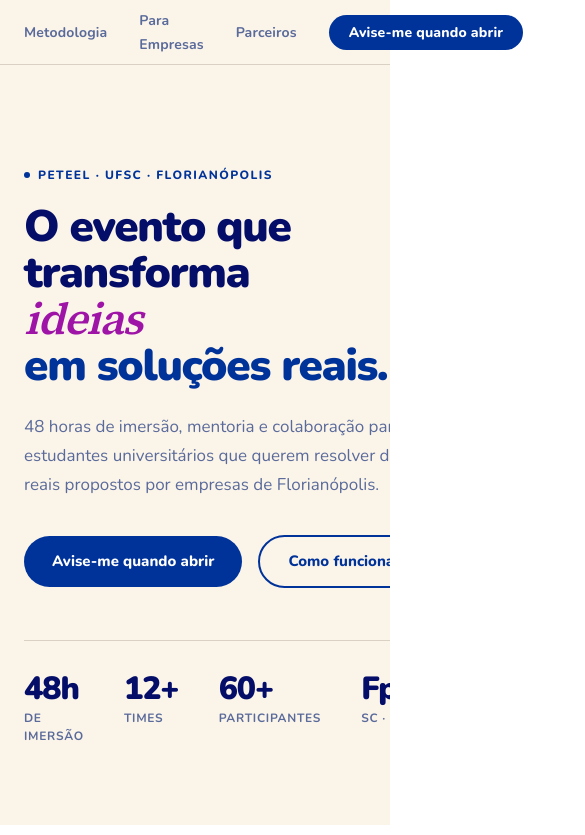
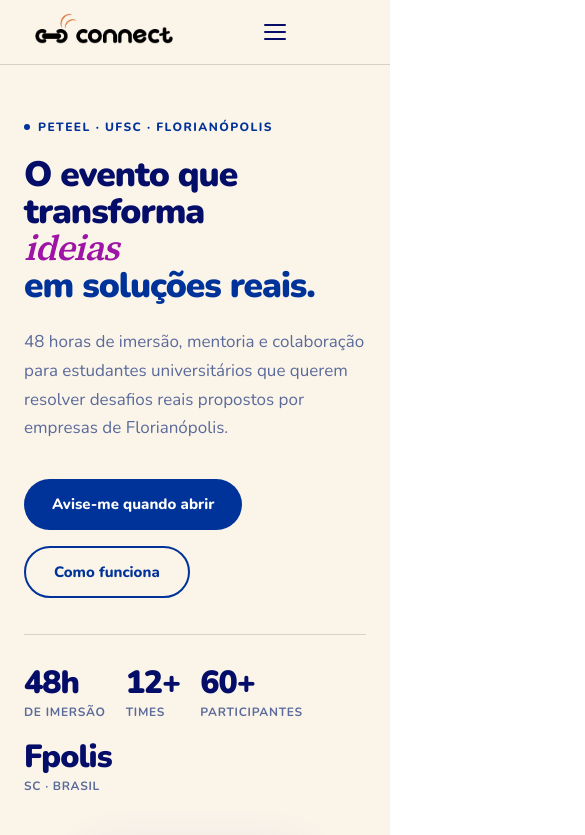
Before and after one commit to MaedaArthur/connect-site, a Next.js app: page / in a window 390 px wide. Shown: the top 835 px of the page, 585 px wide, since content can reach past the window. Built offline with nearby package versions, Linux system fonts and the light colour scheme.

Commit message:
adicionado compatibilidade mobile

```diff
--- a/app/layout.tsx
+++ b/app/layout.tsx
@@ -49,6 +49,7 @@ export default function RootLayout({
   return (
     <html lang="pt-BR">
       <head>
+        <meta name="viewport" content="width=device-width, initial-scale=1" />
         <style dangerouslySetInnerHTML={{ __html: cssVars }} />
         <link rel="preconnect" href="https://fonts.googleapis.com" />
         <link rel="preconnect" href="https://fonts.gstatic.com" crossOrigin="anonymous" />
--- a/components/layout/Footer.module.css
+++ b/components/layout/Footer.module.css
@@ -77,3 +77,16 @@
   text-transform: uppercase;
   color: rgba(219, 208, 196, 0.3);
 }
+
+@media (max-width: 640px) {
+  .inner {
+    flex-direction: column;
+    align-items: flex-start;
+    gap: 24px;
+  }
+
+  .links {
+    gap: 20px;
+    flex-wrap: wrap;
+  }
+}
--- a/components/layout/Nav.module.css
+++ b/components/layout/Nav.module.css
@@ -89,3 +89,73 @@
   transform: translateY(-1px);
   color: #fff !important;
 }
+
+/* ── Hamburger ── */
+.hamburger {
+  display: none;
+  flex-direction: column;
+  justify-content: center;
+  gap: 5px;
+  background: none;
+  border: none;
+  cursor: pointer;
+  padding: 6px;
+  z-index: 110;
+}
+.hamburger span {
+  display: block;
+  width: 22px;
+  height: 2px;
+  background: var(--azul-escuro);
+  border-radius: 2px;
+  transition: transform 0.22s ease, opacity 0.22s ease;
+}
+.barOpen1 { transform: translateY(7px) rotate(45deg); }
+.barOpen2 { opacity: 0; }
+.barOpen3 { transform: translateY(-7px) rotate(-45deg); }
+
+/* ── Mobile nav ── */
+@media (max-width: 640px) {
+  .hamburger {
+    display: flex;
+  }
+
+  .links {
+    display: none;
+    position: absolute;
+    top: 64px;
+    left: 0;
+    right: 0;
+    flex-direction: column;
+    background: var(--claro);
+    border-bottom: 1px solid var(--claro-escuro);
+    padding: 8px 24px 20px;
+    gap: 0;
+    z-index: 100;
+  }
+
+  .linksOpen {
+    display: flex;
+  }
+
+  .links li {
+    border-bottom: 1px solid var(--claro-escuro);
+  }
+  .links li:last-child {
+    border-bottom: none;
+    padding-top: 12px;
+  }
+
+  .links a {
+    display: block;
+    padding: 14px 0;
+    font-size: 1rem;
+    color: var(--azul-escuro);
+  }
+
+  .ctaLink {
+    display: inline-block;
+    padding: 10px 24px !important;
+    font-size: 0.875rem !important;
+  }
+}
--- a/components/layout/Nav.tsx
+++ b/components/layout/Nav.tsx
@@ -1,9 +1,11 @@
+'use client'
+
+import { useState } from 'react'
 import Image from 'next/image'
 import { theme } from '@/config/theme'
 import { getCtaProps } from '@/lib/utils'
 import styles from './Nav.module.css'
 
-/* LogoMark — renderiza imagem (sem fundo) ou texto+dots como fallback */
 function LogoMark() {
   if (theme.logo.textMode) {
     return (
@@ -33,22 +35,34 @@ function LogoMark() {
 
 export default function Nav() {
   const cta = getCtaProps()
+  const [open, setOpen] = useState(false)
 
   return (
     <header className={styles.nav}>
       <div className={`container ${styles.inner}`}>
         <LogoMark />
 
+        <button
+          className={styles.hamburger}
+          onClick={() => setOpen(!open)}
+          aria-label={open ? 'Fechar menu' : 'Abrir menu'}
+          aria-expanded={open}
+        >
+          <span className={open ? styles.barOpen1 : ''} />
+          <span className={open ? styles.barOpen2 : ''} />
+          <span className={open ? styles.barOpen3 : ''} />
+        </button>
+
         <nav>
-          <ul className={styles.links}>
-            <li><a href="/metodologia">Metodologia</a></li>
-            <li><a href="/#empresas">Para Empresas</a></li>
-            <li><a href="/#parceiros">Parceiros</a></li>
+          <ul className={`${styles.links}${open ? ` ${styles.linksOpen}` : ''}`}>
+            <li><a href="/metodologia" onClick={() => setOpen(false)}>Metodologia</a></li>
+            <li><a href="/#empresas" onClick={() => setOpen(false)}>Para Empresas</a></li>
+            <li><a href="/#parceiros" onClick={() => setOpen(false)}>Parceiros</a></li>
             <li>
               {cta.href ? (
-                <a href={cta.href} className={styles.ctaLink}>{cta.label}</a>
+                <a href={cta.href} className={styles.ctaLink} onClick={() => setOpen(false)}>{cta.label}</a>
               ) : (
-                <a href="/#inscricoes" className={styles.ctaLink}>{cta.label}</a>
+                <a href="/#inscricoes" className={styles.ctaLink} onClick={() => setOpen(false)}>{cta.label}</a>
               )}
             </li>
           </ul>
--- a/components/sections/CTA.module.css
+++ b/components/sections/CTA.module.css
@@ -71,3 +71,23 @@
   overflow: hidden;
   line-height: 0;
 }
+
+@media (max-width: 640px) {
+  .section {
+    padding: 64px 0 0;
+  }
+
+  .title {
+    font-size: clamp(1.9rem, 7vw, 2.8rem);
+  }
+
+  .buttons {
+    flex-direction: column;
+    align-items: center;
+    gap: 12px;
+  }
+
+  .bridge {
+    margin-top: 56px;
+  }
+}
--- a/components/sections/ComoFunciona.module.css
+++ b/components/sections/ComoFunciona.module.css
@@ -85,3 +85,36 @@
   line-height: 1.65;
   font-weight: 400;
 }
+
+@media (max-width: 900px) {
+  .stepsGrid {
+    grid-template-columns: repeat(3, 1fr);
+  }
+  .step {
+    border-right: 1px solid rgba(0, 51, 153, 0.1);
+    border-bottom: 1px solid rgba(0, 51, 153, 0.1);
+  }
+  .step:nth-child(3) { border-right: none; }
+  .step:last-child { border-right: none; border-bottom: none; }
+}
+
+@media (max-width: 600px) {
+  .section {
+    padding: 48px 0;
+  }
+
+  .stepsGrid {
+    grid-template-columns: 1fr;
+    border-radius: 4px;
+  }
+
+  .step {
+    border-right: none;
+    border-bottom: 1px solid rgba(0, 51, 153, 0.1);
+    padding: 28px 20px;
+  }
+
+  .step:last-child {
+    border-bottom: none;
+  }
+}
--- a/components/sections/Empresas.module.css
+++ b/components/sections/Empresas.module.css
@@ -94,3 +94,14 @@
   background: var(--claro-escuro);
   transform: translateY(-2px);
 }
+
+@media (max-width: 768px) {
+  .section {
+    padding: 64px 0 0;
+  }
+
+  .grid {
+    grid-template-columns: 1fr;
+    gap: 40px;
+  }
+}
--- a/components/sections/Hero.module.css
+++ b/components/sections/Hero.module.css
@@ -156,3 +156,46 @@
   color: var(--text-muted);
   font-weight: 600;
 }
+
+@media (max-width: 768px) {
+  .hero {
+    padding: 60px 0 56px;
+  }
+
+  .inner {
+    grid-template-columns: 1fr;
+    gap: 40px;
+  }
+
+  .title {
+    font-size: clamp(2.2rem, 8vw, 3rem);
+  }
+
+  .stats {
+    gap: 24px;
+    flex-wrap: wrap;
+    margin-top: 36px;
+  }
+
+  .badge {
+    padding: 28px 32px;
+  }
+}
+
+@media (max-width: 480px) {
+  .hero {
+    padding: 48px 0 40px;
+  }
+
+  .title {
+    font-size: 2.2rem;
+  }
+
+  .badge {
+    padding: 24px 20px;
+  }
+
+  .stats {
+    gap: 20px;
+  }
+}
--- a/components/sections/Metodologia.module.css
+++ b/components/sections/Metodologia.module.css
@@ -128,3 +128,20 @@
   display: flex;
   justify-content: center;
 }
+
+@media (max-width: 900px) {
+  .grid {
+    grid-template-columns: repeat(2, 1fr);
+  }
+}
+
+@media (max-width: 480px) {
+  .section {
+    padding: 64px 0 56px;
+  }
+
+  .grid {
+    grid-template-columns: 1fr;
+    gap: 16px;
+  }
+}
--- a/components/sections/Parceiros.module.css
+++ b/components/sections/Parceiros.module.css
@@ -145,3 +145,30 @@
   font-size: 0.78rem;
   color: var(--text-muted);
 }
+
+@media (max-width: 640px) {
+  .section {
+    padding: 64px 0 56px;
+  }
+
+  .header {
+    flex-direction: column;
+    align-items: flex-start;
+    gap: 16px;
+    margin-bottom: 32px;
+  }
+
+  .coming {
+    padding: 40px 20px;
+  }
+
+  .peteelBand {
+    flex-direction: column;
+    align-items: flex-start;
+    gap: 8px;
+  }
+
+  .peteelSep {
+    display: none;
+  }
+}
```
